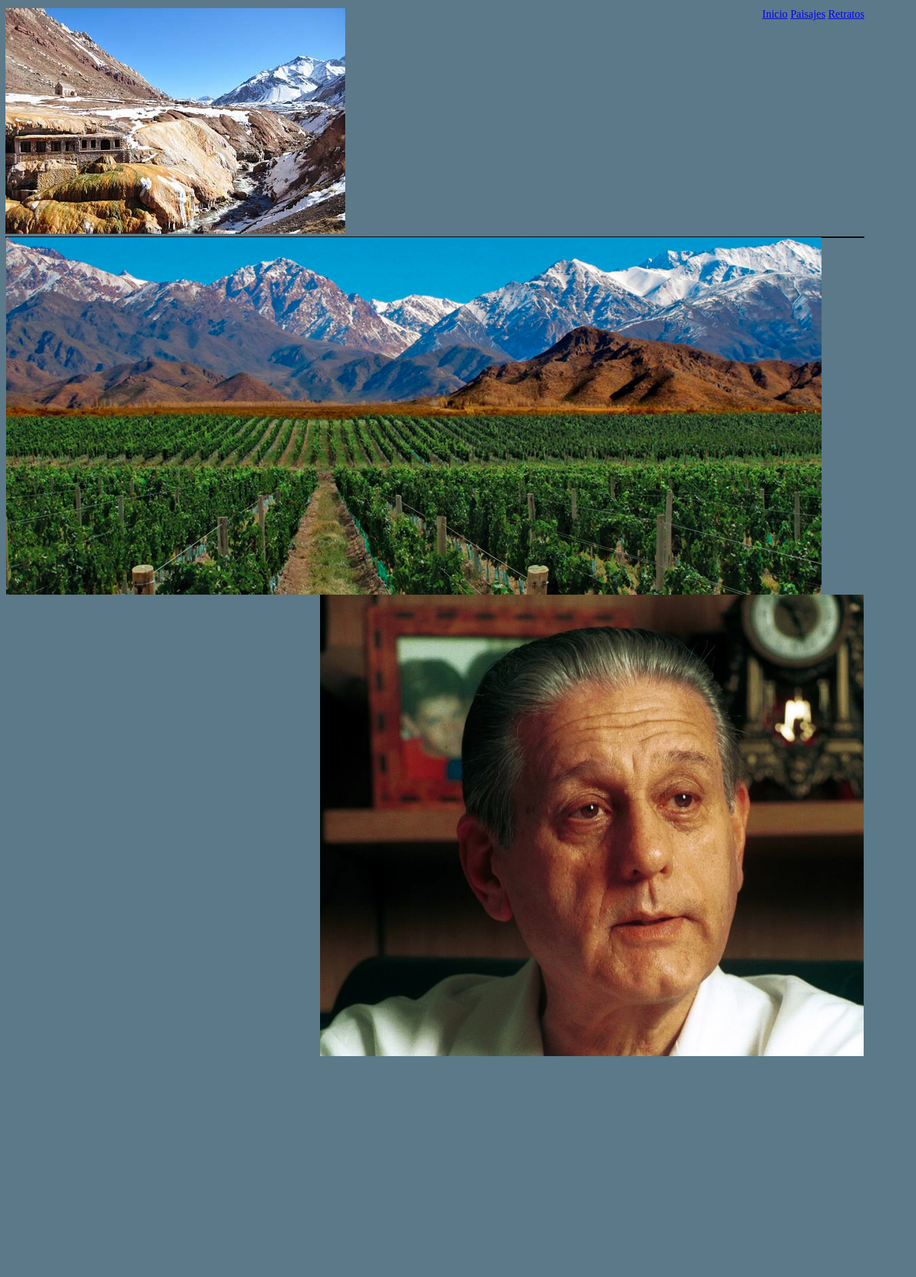
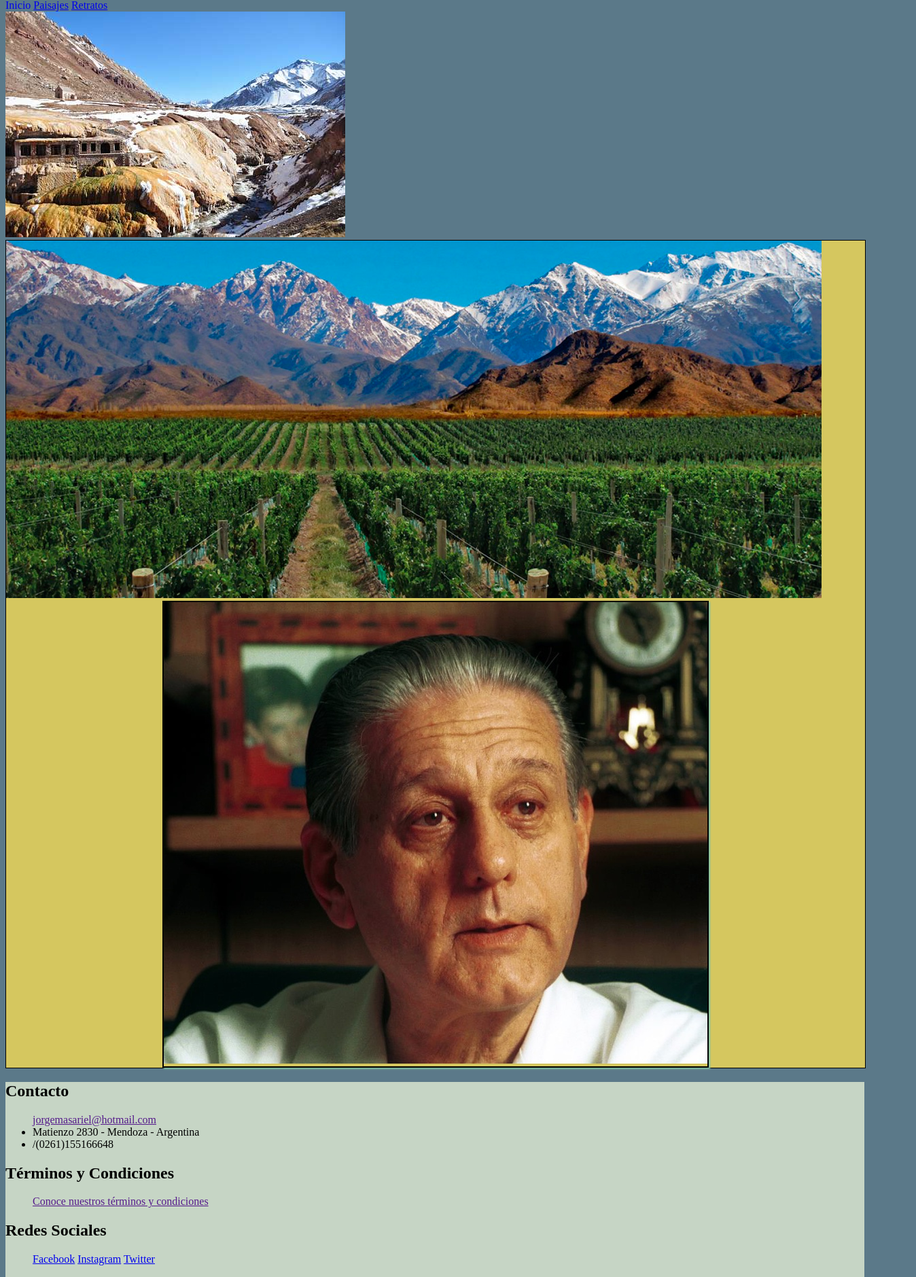
Before and after one commit to JorgitoMas/EVALUACION-FINAL-CSS, a plain HTML site: page index.html in a window 1280 px wide. Shown: the part 68-1947 px from the top of the page at 68% size, 1348 px wide, since content can reach past the window. Before the commit the page ends 1622 px from the top, so only its background shows below. Drawn offline with Linux system fonts and the light colour scheme; a web font is replaced by a local one.

Commit message:
faltan aun muchos arreglos

```diff
--- a/css/estilos.css
+++ b/css/estilos.css
@@ -1,5 +1,16 @@
+@font-face {
+  font-family: DancingScript;
+  src: url(https://fonts.google.com/specimen/Dancing+Script?selection.family=Dancing+Script);
+}
 body{
+  font-family: DancingScript;
   background-color: #5b7989;
+  border-radius: 10px 10px 0px 0px;
+}
+#cabecera{
+  background-color: #5b7989;
+  width: 100;
+  height: 20%;
   border-radius: 10px 10px 0px 0px;
 }
 h1{
@@ -9,19 +20,56 @@ h1{
 }
 #links{
   float: right;
+  color: white;
 }
+#inicio{
+  text-decoration: none;
+}
+
 #imgcentral{
   background-color: #82c3a6;
-centrar
+  width: 90%;
+  height: 40%;
+  display:block;
+  margin: 0 auto;
 }
 #imgsecundarias{
+  width: 100%;
+  height: 40%;
+  display: flex;
+  flex-direction: row;
+  flex-wrap: wrap;
+  flex-basis: 50%;
   background-color: #d5c75f;
   border: 1px solid black;
-  flex: auto;
+
   }
+
+}
 .izquierda{
-  float: left;
+  order: 1;
+  border: 2px solid black;
+  box-shadow: 2px 2px 2px #82c3a6;
+  margin: auto;
+  transition: all 2s;
+}
+.izquierda:hover{
+  transform: rotateY(-10deg);
 }
 .derecha{
-  float: right;
+  order: 2;
+  border: 2px solid black;
+  box-shadow: 2px 2px 2px #82c3a6;
+  margin: auto;
+  transition: all 2s;
 }
+.dereccha:hover{
+  transform: translate(-5px 20px);
+}
+footer{
+  font-family: DancingScript;
+  border-radius: 0px 0px 10px 10px;
+  width: 100%;
+  height: 20%;
+  background-color: #C6d5c5;
+}
--- a/index.html
+++ b/index.html
@@ -2,26 +2,67 @@
 <html lang="en" dir="ltr">
   <head>
     <meta charset="utf-8">
-    <meta name="viewport" content="width-device=width, user-escalable=no">
+    <meta name="viewport" content="width=device-width,user-scalable=no">
     <link rel="stylesheet" href="css/estilos.css">
     <title>Comenzando con la Fotografia</title>
   </head>
+
   <body>
-  <header id="cabecera">
-    <h1 id="titulo">Comenzando con la Forografía</h1>
-    <navbar id="links">
-    	<a href="index.html">Inicio</a></li>
-    	<a href="paisajes/paisajes.html">Paisajes</a></li>
-    	<a href="retratos/retratos.html">Retratos</a></li>
+  <section id="cabecera">
+  <header id="titulo">
+    <h1>Comenzando con la Forografía</h1>
+    <navbar id="enlaces">
+    	<a id="inicio" href="index.html">Inicio</a>
+    	<a href="paisajes/paisajes.html">Paisajes</a>
+    	<a href="retratos/retratos.html">Retratos</a>
     </navbar>
   </header>
+  </section>
   <section id="imgprincipal">
     <img src="images/central.jpg" alt="central">
   </section>
   <section id="imgsecundarias">
-    <img class="izquierda" src="images/paisajes.jpg" alt="paisajes">
-    <img class="derecha" src="images/retratos.jpg" alt="">
+    <div class="izquierda">
+    <img class="paisaje" src="images/paisajes.jpg" alt="paisajes">
+    </div>
+    <div class="derecha">
+    <img class="retrato" src="images/retratos.jpg" alt="">
+    </div>
   </section>
+  </body>
 
-  </body>
+  <footer>
+    <section id="piedepagina">
+      <article class="columna1">
+        <h2>Contacto</h2>
+        <ul id="contacto">
+          <a id="mail" href="">jorgemasariel@hotmail.com</a>
+          <li id="direccion">Matienzo 2830 - Mendoza - Argentina</li>
+          <li id="telefono">/(0261)155166648</li>
+        </ul>
+      </article>
+      <article class="columna2">
+        <h2>Términos y Condiciones</h2>
+        <ul id="terminos">
+          <a id="condiciones" href="">Conoce nuestros términos y condiciones</a>
+        </ul>
+      </article>
+      <article class="columna3">
+        <h2>Redes Sociales</h2>
+        <ul id="Redes">
+          <a href="https://www.facebook.com/">Facebook</a>
+          <a href="https://www.instagram.com">Instagram</a>
+          <a href="https://twitter.com/?lang=es">Twitter</a>
+        </ul>
+      </article>
+      <article class="columna4">
+        <ul id="Derechos">
+          <h2>Derechos</h2>
+          <li>Jorge Mas</li>
+          <li> <img src="images/copy.jpg" alt="copyright"> </li>
+          <li>2018</li>
+        </ul>
+      </article>
+    </section>
+  </footer>
 </html>
```
Also changed, not shown: css/DancingScript-Regular.ttf (added), images/copy.jpg (added).
